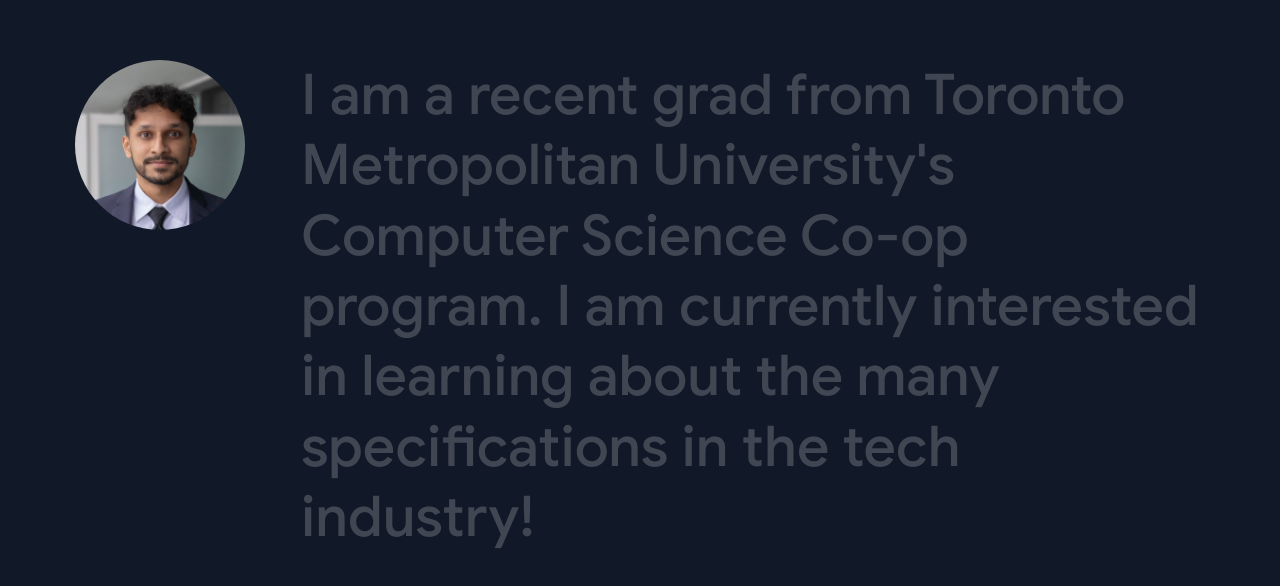
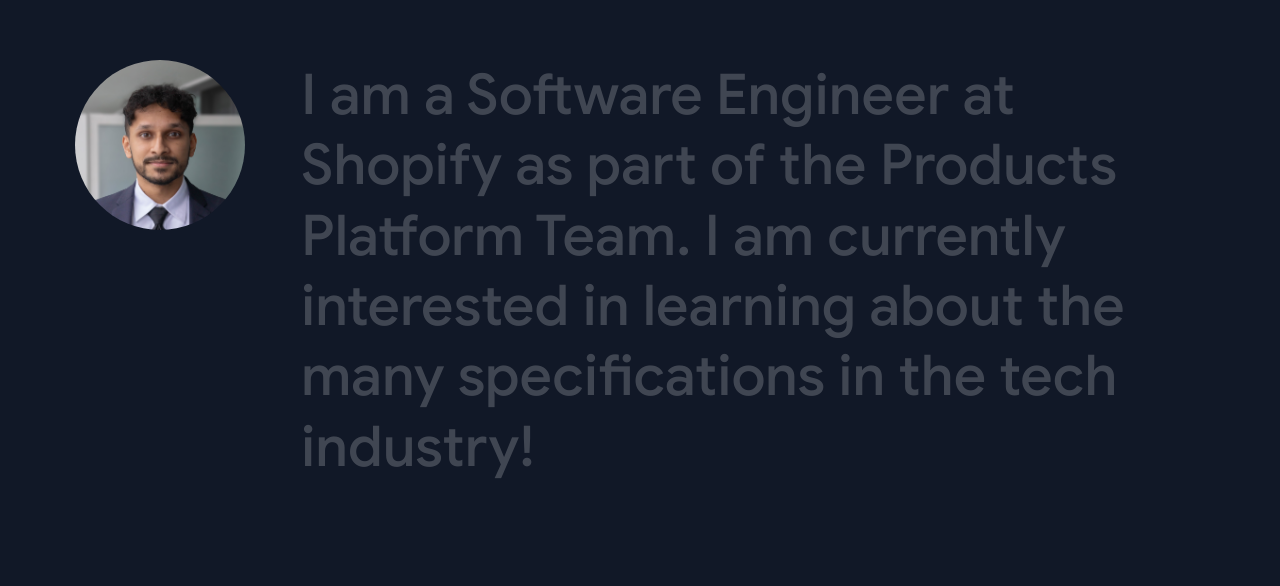
Before and after one commit to majuth/portfolio-site-2.0, a React (Create React App) app: page / in a window 1280 px wide. Shown: the part 980-1566 px from the top of the page. Built offline with nearby package versions, Linux system fonts and the light colour scheme.

Commit message:
Updated Job Information

```diff
--- a/src/components/description/description.js
+++ b/src/components/description/description.js
@@ -86,7 +86,7 @@ function Description() {
             <span
                 className={`descrp-1 leading-tight`}
             >
-                I am a recent grad from Toronto Metropolitan University's Computer Science Co-op program.{" "}
+                I am a Software Engineer at Shopify as part of the Products Platform Team.{" "}
             </span>
             <span
                 className={`descrp-2 leading-tight`}
--- a/src/data.ts
+++ b/src/data.ts
@@ -115,10 +115,18 @@ export const TIMELINE: Array<TimelineNode> = [
     shouldDrawLine: false,
   },
   {
+    title: "Software Engineer",
+    size: ItemSize.SMALL,
+    subtitle:
+      "Improving products platform performance through API, Database, and System changes for 5+ million merchants.",
+    shouldDrawLine: true,
+    image: "/images/experiences/shopify.png"
+  },
+  {
     title: "Software Engineer Intern ",
     size: ItemSize.SMALL,
     subtitle:
-      "Improving API performance and reliability for 1+ million merchants using Ruby on Rails, GraphQL and REST APIs",
+      "Improving API performance and reliability for 5+ million merchants using Ruby on Rails, GraphQL and REST APIs",
     shouldDrawLine: true,
     image: "/images/experiences/shopify.png"
   },
```
Also changed, not shown: 1 other file (tests, documents, lock files or other folders).
